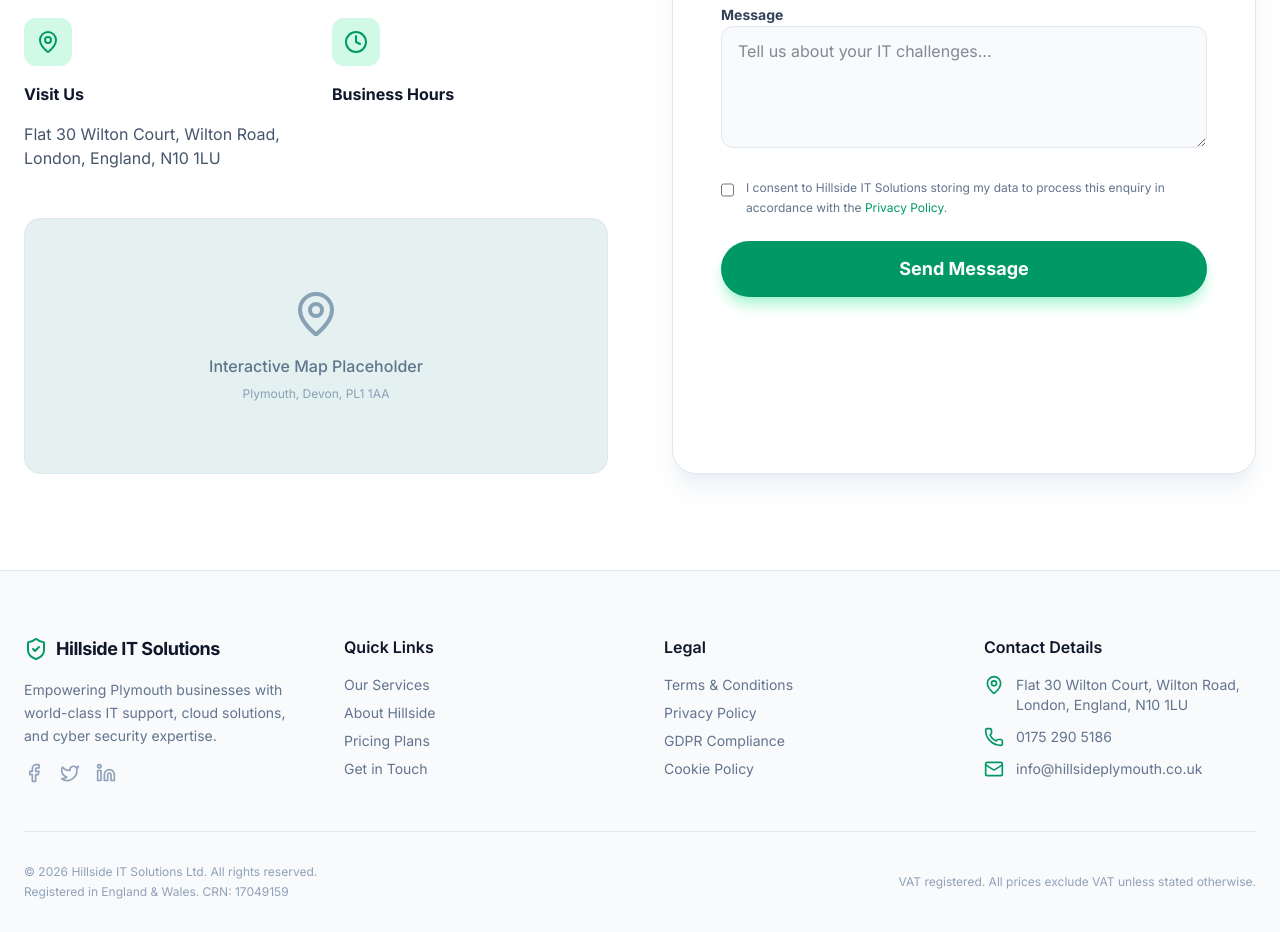
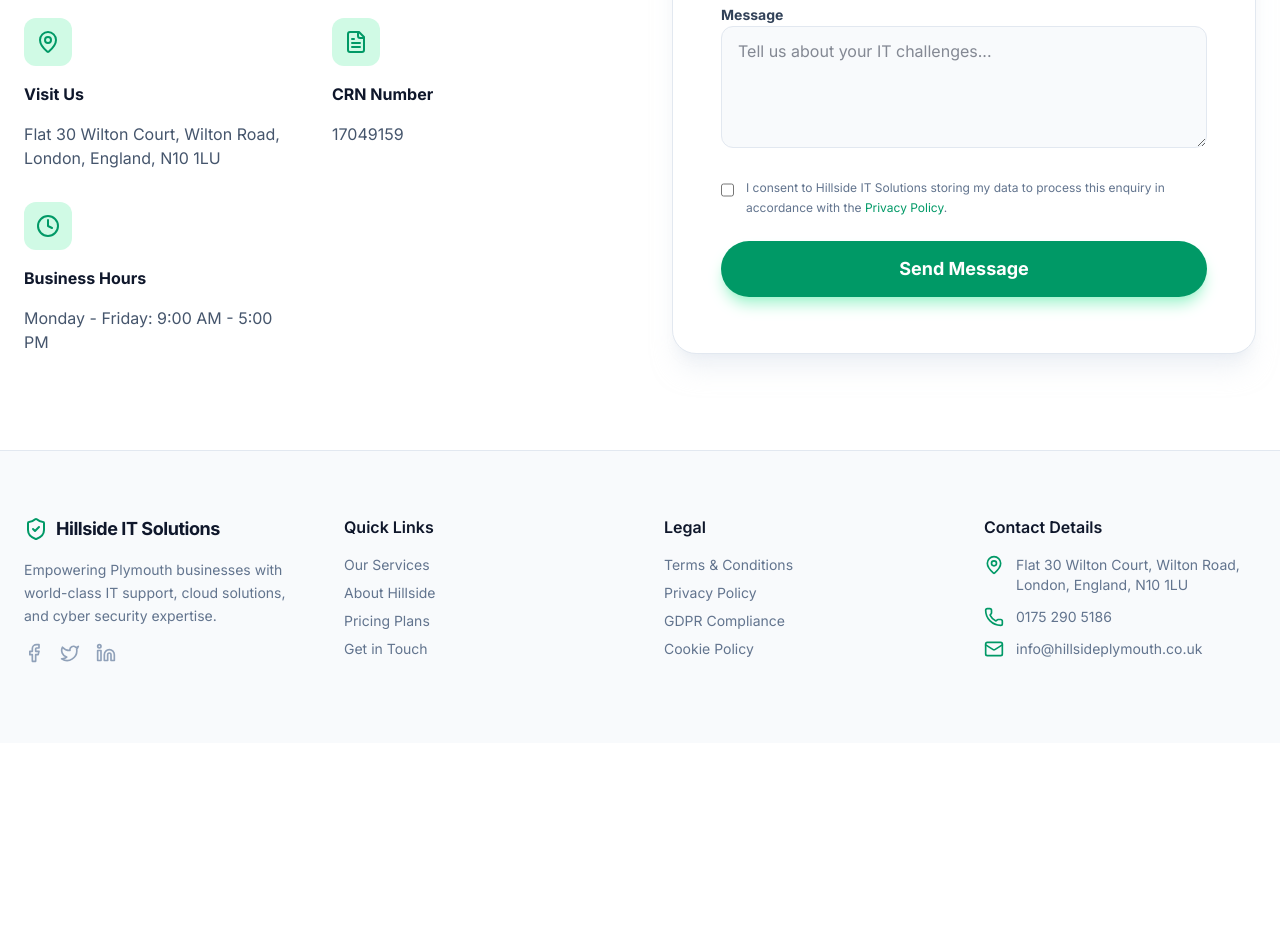
Before and after one commit to consultancy-outfit/100IT-SALESITES-001, a React (Vite) app: page /contact in a window 1280 px wide. Shown: the part 500-1432 px from the top of the page. After the commit the page ends 1243 px from the top, so only its background shows below. Built offline with nearby package versions, Linux system fonts and the light colour scheme.

Commit message:
Enhance contact page with CRN display and update company hours in constants

```diff
--- a/src/components/Layout.tsx
+++ b/src/components/Layout.tsx
@@ -83,13 +83,6 @@ export const Footer = () => {
           </div>
         </div>
 
-        <div className="border-t border-slate-200 pt-8 flex flex-col md:flex-row justify-between items-center gap-4 text-xs text-slate-400">
-          <div className="text-center md:text-left">
-            <p>© {new Date().getFullYear()} {COMPANY_DETAILS.name}. All rights reserved.</p>
-            <p className="mt-1">Registered in England & Wales. CRN: {COMPANY_DETAILS.crn}</p>
-          </div>
-          <p>VAT registered. All prices exclude VAT unless stated otherwise.</p>
-        </div>
       </div>
     </footer>
   );
--- a/src/constants.ts
+++ b/src/constants.ts
@@ -4,7 +4,7 @@ export const COMPANY_DETAILS = {
   crn: "17049159",
   phone: "0175 290 5186",
   email: "info@hillsideplymouth.co.uk",
-
+  hours: "Monday - Friday: 9:00 AM - 5:00 PM",
 };
 
 export const SERVICES = [
--- a/src/pages/Contact.tsx
+++ b/src/pages/Contact.tsx
@@ -1,5 +1,5 @@
 import { COMPANY_DETAILS } from "../constants";
-import { Mail, Phone, MapPin, Clock, Send, ShieldCheck } from "lucide-react";
+import { Mail, Phone, MapPin, Clock, Send, ShieldCheck, FileText } from "lucide-react";
 import { useState, FormEvent } from "react";
 
 export default function Contact() {
@@ -46,20 +46,18 @@ export default function Contact() {
               </div>
               <div className="space-y-4">
                 <div className="h-12 w-12 rounded-xl bg-emerald-100 text-emerald-600 flex items-center justify-center">
+                  <FileText className="h-6 w-6" />
+                </div>
+                <h3 className="font-bold text-slate-900">CRN Number</h3>
+                <p className="text-slate-600">{COMPANY_DETAILS.crn}</p>
+              </div>
+              <div className="space-y-4">
+                <div className="h-12 w-12 rounded-xl bg-emerald-100 text-emerald-600 flex items-center justify-center">
                   <Clock className="h-6 w-6" />
                 </div>
                 <h3 className="font-bold text-slate-900">Business Hours</h3>
                 <p className="text-slate-600">{COMPANY_DETAILS.hours}</p>
               </div>
-            </div>
-
-            <div className="rounded-2xl overflow-hidden border border-slate-200 h-64 bg-slate-100 flex items-center justify-center relative">
-              <div className="text-center p-8">
-                <MapPin className="h-12 w-12 text-slate-400 mx-auto mb-4" />
-                <p className="text-slate-500 font-medium">Interactive Map Placeholder</p>
-                <p className="text-xs text-slate-400 mt-2">Plymouth, Devon, PL1 1AA</p>
-              </div>
-              <div className="absolute inset-0 bg-emerald-600/5"></div>
             </div>
           </div>
 
```
